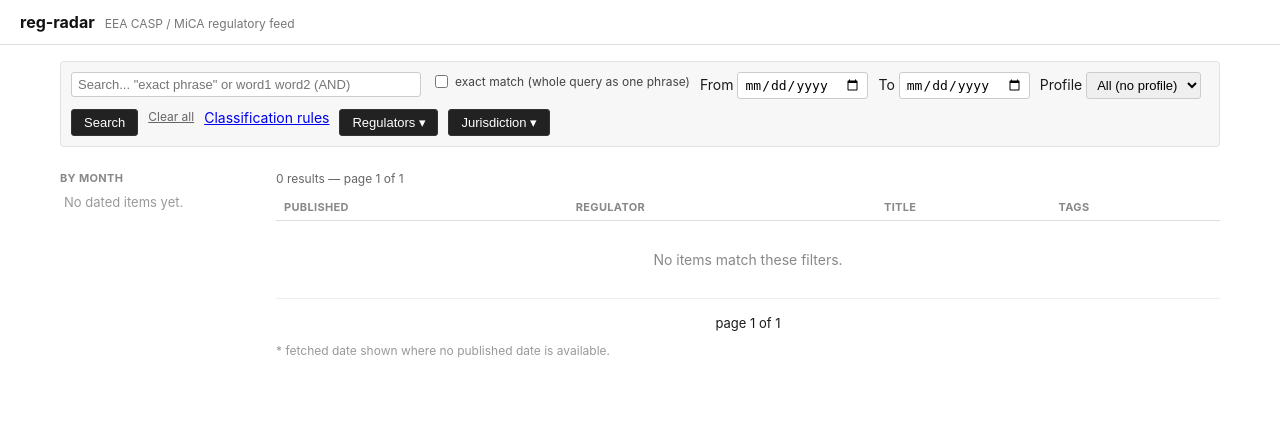
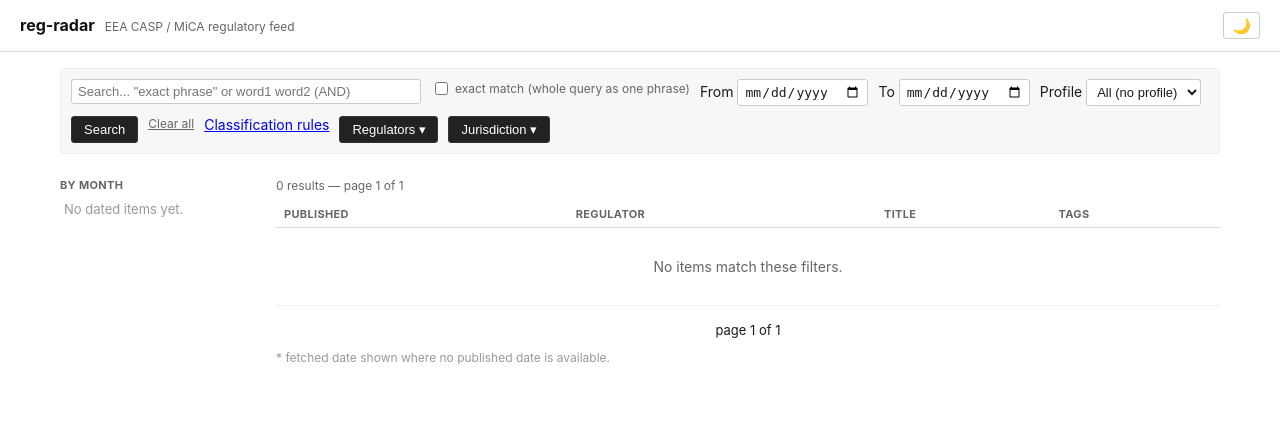
Before and after one commit to klinikal/reg-radar, a FastAPI app: page / in a window 1280 px wide. Shown: the top 436 px of the page. Run offline with FastAPI, Linux system fonts and the light colour scheme; data comes from the database, SQL or seed files in the repository; data that the repository does not hold is empty; some libraries are stand-ins or nearby versions.

Commit message:
Add dark mode toggle to web UI
Converts the stylesheet to CSS custom properties (light palette by
default, dark overrides via prefers-color-scheme and an explicit
data-theme attribute) and adds a toggle button in the header that
persists the choice in localStorage.

```diff
--- a/webui/static/app.js
+++ b/webui/static/app.js
@@ -5,6 +5,20 @@ const REG_PANEL_FLAG = "caspRadarRegPanelOpen";
 const SEARCH_FOCUS_FLAG = "caspRadarSearchFocus";
 
 document.addEventListener("DOMContentLoaded", () => {
+  const themeToggle = document.getElementById("theme-toggle");
+  if (themeToggle) {
+    const isDark = () => document.documentElement.dataset.theme
+      ? document.documentElement.dataset.theme === "dark"
+      : matchMedia("(prefers-color-scheme: dark)").matches;
+    const render = () => { themeToggle.textContent = isDark() ? "☀️" : "🌙"; };
+    render();
+    themeToggle.addEventListener("click", () => {
+      document.documentElement.dataset.theme = isDark() ? "light" : "dark";
+      try { localStorage.setItem("theme", document.documentElement.dataset.theme); } catch (e) {}
+      render();
+    });
+  }
+
   const form = document.querySelector("form.filters");
   if (!form) return;
 
--- a/webui/static/style.css
+++ b/webui/static/style.css
@@ -1,16 +1,84 @@
 * { box-sizing: border-box; }
+
+:root {
+  --bg: #fff;
+  --surface: #f7f7f7;
+  --surface-2: #fff;
+  --text: #1a1a1a;
+  --text-strong: #111;
+  --text-muted: #666;
+  --text-faint: #999;
+  --border: #ddd;
+  --border-light: #eee;
+  --border-input: #ccc;
+  --border-strong: #333;
+  --link: #0645ad;
+  --accent-bg: #222;
+  --on-accent: #fff;
+  --highlight-bg: #eef3ff;
+  --danger: #c0392b;
+  --danger-bg: #fff5f5;
+  --warning: #b26a00;
+  --shadow: rgba(0, 0, 0, 0.12);
+}
+
+@media (prefers-color-scheme: dark) {
+  :root:not([data-theme="light"]) {
+    --bg: #16181c;
+    --surface: #1e2126;
+    --surface-2: #1e2126;
+    --text: #e6e6e6;
+    --text-strong: #fafafa;
+    --text-muted: #a0a0a0;
+    --text-faint: #7a7a7a;
+    --border: #2f333a;
+    --border-light: #262a30;
+    --border-input: #3a3f47;
+    --border-strong: #7a7f87;
+    --link: #7aa7ff;
+    --accent-bg: #e6e6e6;
+    --on-accent: #16181c;
+    --highlight-bg: #23304a;
+    --danger: #ff6b5e;
+    --danger-bg: #3a2222;
+    --warning: #e0a12e;
+    --shadow: rgba(0, 0, 0, 0.5);
+  }
+}
+
+:root[data-theme="dark"] {
+  --bg: #16181c;
+  --surface: #1e2126;
+  --surface-2: #1e2126;
+  --text: #e6e6e6;
+  --text-strong: #fafafa;
+  --text-muted: #a0a0a0;
+  --text-faint: #7a7a7a;
+  --border: #2f333a;
+  --border-light: #262a30;
+  --border-input: #3a3f47;
+  --border-strong: #7a7f87;
+  --link: #7aa7ff;
+  --accent-bg: #e6e6e6;
+  --on-accent: #16181c;
+  --highlight-bg: #23304a;
+  --danger: #ff6b5e;
+  --danger-bg: #3a2222;
+  --warning: #e0a12e;
+  --shadow: rgba(0, 0, 0, 0.5);
+}
 
 body {
   font-family: -apple-system, BlinkMacSystemFont, "Segoe UI", Helvetica, Arial, sans-serif;
   font-size: 14px;
-  color: #1a1a1a;
-  background: #fff;
+  color: var(--text);
+  background: var(--bg);
   margin: 0;
 }
 
 header {
   padding: 12px 20px;
-  border-bottom: 1px solid #ddd;
+  border-bottom: 1px solid var(--border);
   display: flex;
   align-items: baseline;
   gap: 10px;
@@ -19,13 +87,24 @@ header {
 .brand {
   font-weight: 700;
   font-size: 16px;
-  color: #111;
+  color: var(--text-strong);
   text-decoration: none;
 }
 
 .tagline {
-  color: #777;
+  color: var(--text-muted);
   font-size: 12px;
+}
+
+.theme-toggle {
+  margin-left: auto;
+  font-size: 15px;
+  line-height: 1;
+  padding: 5px 8px;
+  border: 1px solid var(--border-input);
+  border-radius: 3px;
+  background: var(--surface-2);
+  cursor: pointer;
 }
 
 main {
@@ -51,8 +130,8 @@ main {
   gap: 10px;
   margin-bottom: 4px;
   padding: 10px;
-  background: #f7f7f7;
-  border: 1px solid #e2e2e2;
+  background: var(--surface);
+  border: 1px solid var(--border-light);
   border-radius: 4px;
 }
 
@@ -61,13 +140,15 @@ main {
 .filters select {
   font-size: 13px;
   padding: 4px 6px;
-  border: 1px solid #ccc;
+  border: 1px solid var(--border-input);
   border-radius: 3px;
+  background: var(--surface-2);
+  color: var(--text);
 }
 
 .filters label.checkbox {
   font-size: 12px;
-  color: #444;
+  color: var(--text-muted);
   display: flex;
   align-items: center;
   gap: 4px;
@@ -198,7 +283,7 @@ aside.months h3 {
   font-size: 11px;
   text-transform: uppercase;
   letter-spacing: 0.03em;
-  color: #888;
+  color: var(--text-muted);
   margin: 4px 0 6px;
 }
 
@@ -259,20 +344,20 @@ table.items th {
   font-size: 11px;
   text-transform: uppercase;
   letter-spacing: 0.03em;
-  color: #888;
-  border-bottom: 1px solid #ddd;
+  color: var(--text-muted);
+  border-bottom: 1px solid var(--border);
   padding: 6px 8px;
 }
 
 table.items td {
   padding: 8px;
-  border-bottom: 1px solid #eee;
+  border-bottom: 1px solid var(--border-light);
   vertical-align: top;
 }
 
 table.items td.date {
   white-space: nowrap;
-  color: #666;
+  color: var(--text-muted);
   font-variant-numeric: tabular-nums;
   width: 90px;
 }
@@ -307,12 +392,12 @@ table.items td.tags {
 }
 
 .tag-group.tag-content {
-  color: #666;
+  color: var(--text-muted);
 }
 
 table.items td.empty {
   text-align: center;
-  color: #888;
+  color: var(--text-muted);
   padding: 30px 0;
 }
 
--- a/webui/templates/base.html
+++ b/webui/templates/base.html
@@ -5,12 +5,19 @@
 <meta name="viewport" content="width=device-width, initial-scale=1">
 <title>{% block title %}reg-radar{% endblock %}</title>
 <link rel="stylesheet" href="/static/style.css">
+<script>
+  try {
+    var t = localStorage.getItem("theme");
+    if (t === "light" || t === "dark") document.documentElement.dataset.theme = t;
+  } catch (e) {}
+</script>
 <script src="/static/app.js" defer></script>
 </head>
 <body>
 <header>
   <a class="brand" href="/">reg-radar</a>
   <span class="tagline">EEA CASP / MiCA regulatory feed</span>
+  <button type="button" id="theme-toggle" class="theme-toggle" aria-label="Toggle dark mode"></button>
 </header>
 <main>
 {% block content %}{% endblock %}
```
Also changed, not shown: other parts of webui/static/style.css (+34 -30 lines).
